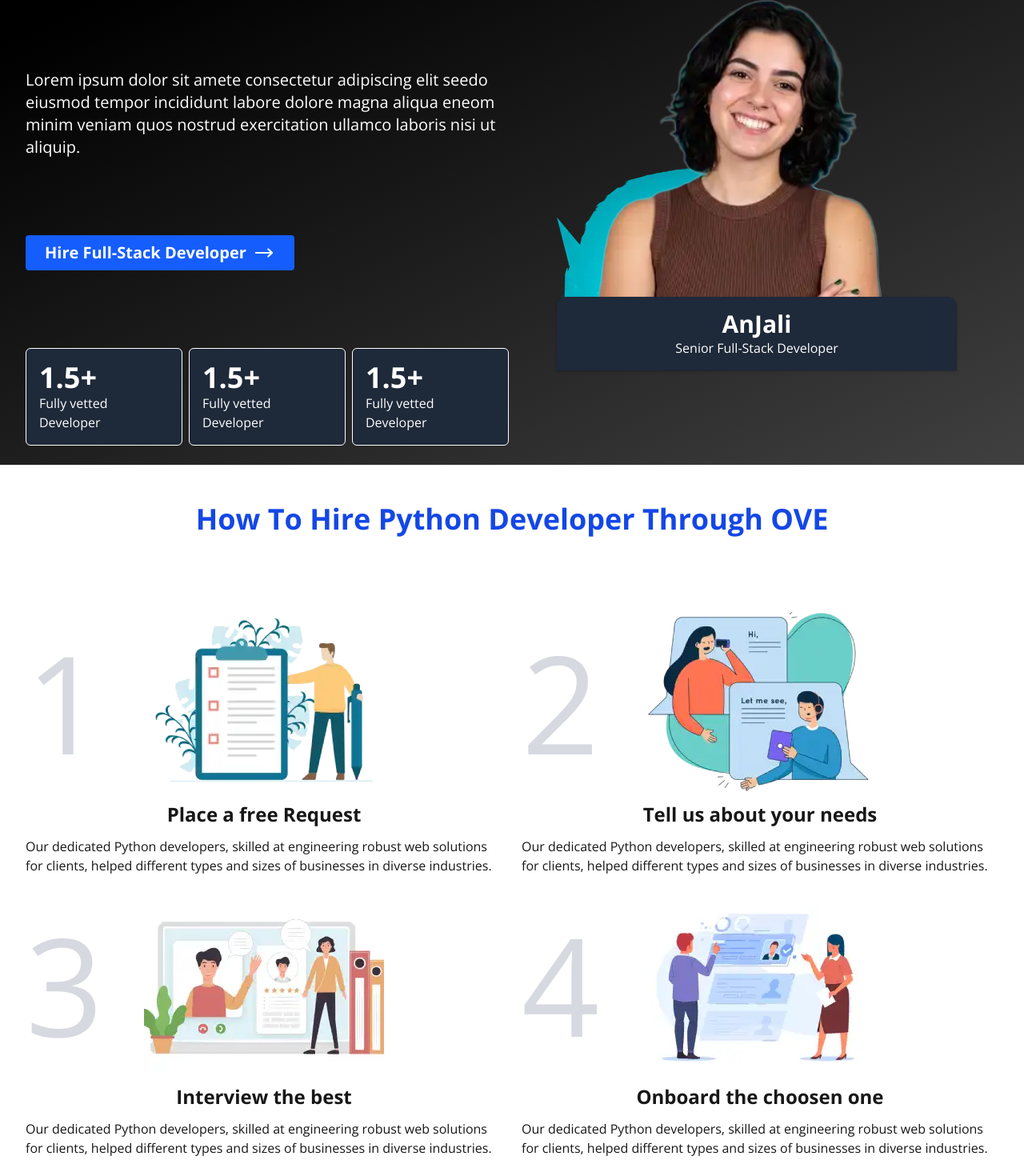
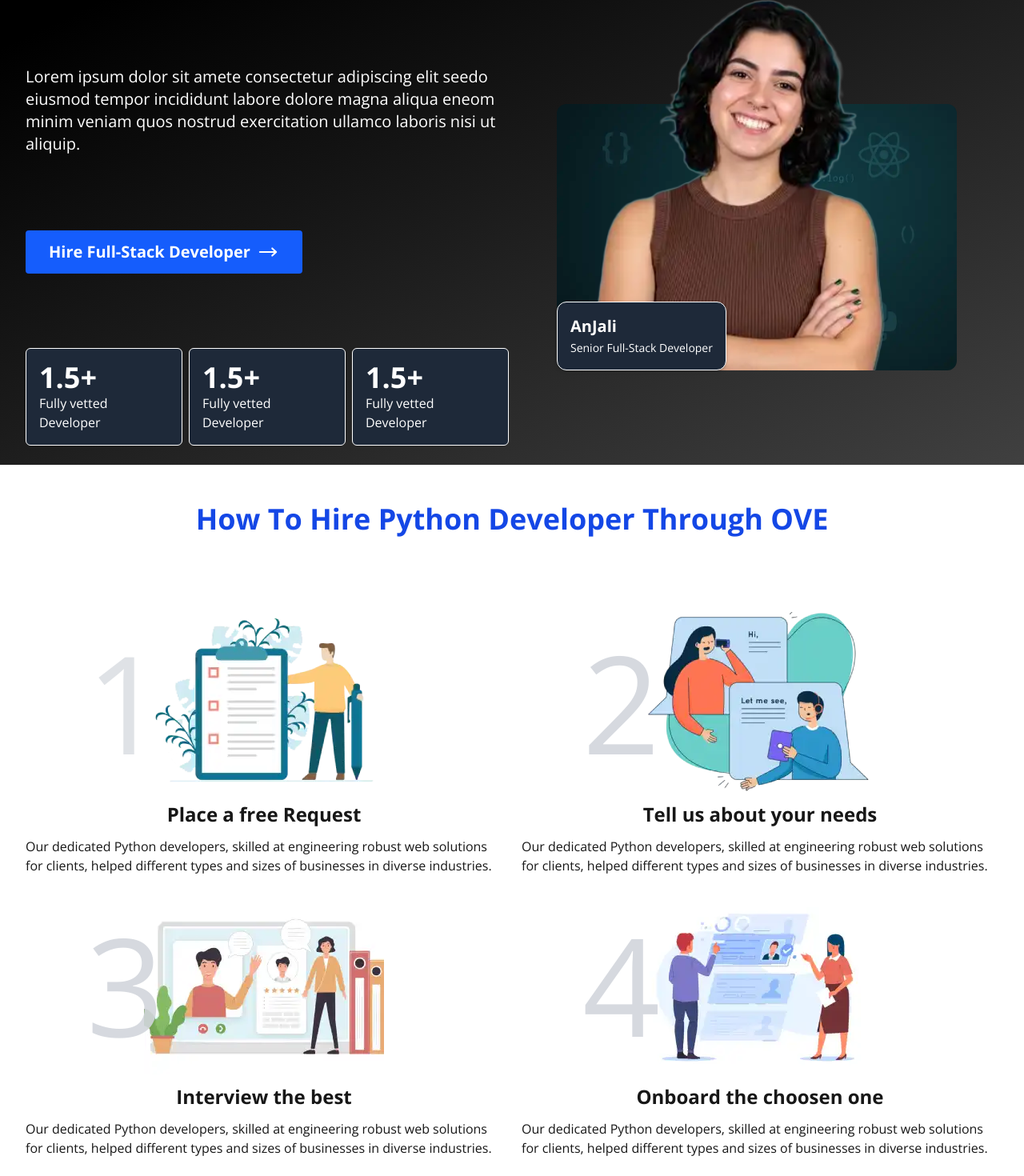
Before and after one commit to faizdev007/OVE_Web, a Next.js app: page /hire in a window 1280 px wide. Shown: the part 253-1723 px from the top of the page at 80% size. Built offline with nearby package versions, Linux system fonts and the light colour scheme; what tailwindcss-animated would draw is missing.

Commit message:
update skill page

```diff
--- a/app/hire/page.tsx
+++ b/app/hire/page.tsx
@@ -1,5 +1,6 @@
 'use client';
 
+import FaqSection from "@/components/Homepage/faq";
 import Image from "next/image";
 import { useState } from 'react';
 import { Autoplay, Navigation } from "swiper/modules";
@@ -58,10 +59,10 @@ export default function Hire()
         <>
         <div className="relative -top-15 2xl:top-0">
             <section className="blackgradiant md:h-screen 2xl:h-[600] pt-16 lg:flex gap-2 dark:bg-gray-800 text-white relative px-4 sm:px-6 lg:px-8 mx-auto">
-                <div className="flex w-full flex-col justify-between gap-8 items-center md:items-start py-6">
+                <div className="flex w-full flex-col h-full justify-between gap-8 items-center md:items-start py-6">
                     <h1 className="text-blue-700 md:text-6xl text-3xl font-bold">Hire Full-Stack Developer</h1>
                     <p className="md:text-xl text-sm">Lorem ipsum dolor sit amete consectetur adipiscing elit seedo eiusmod tempor incididunt labore dolore magna aliqua eneom minim veniam quos nostrud exercitation ullamco laboris nisi ut aliquip. </p>
-                    <button className="bg-blue-600 p-2 rounded w-max md:text-xl px-6 font-bold cursor-pointer flex gap-2 items-center">Hire Full-Stack Developer
+                    <button className="bg-blue-600 p-2 rounded w-max md:text-xl px-6 font-bold border-5 border-blue-100/0 cursor-pointer flex gap-2 items-center hover:border-blue-500/90">Hire Full-Stack Developer
                         <svg xmlns="http://www.w3.org/2000/svg" viewBox="0 0 20 20" fill="currentColor" className="size-7 font-bold">
                             <path fillRule="evenodd" d="M2 10a.75.75 0 0 1 .75-.75h12.59l-2.1-1.95a.75.75 0 1 1 1.02-1.1l3.5 3.25a.75.75 0 0 1 0 1.1l-3.5 3.25a.75.75 0 1 1-1.02-1.1l2.1-1.95H2.75A.75.75 0 0 1 2 10Z" clipRule="evenodd" />
                         </svg>
@@ -84,12 +85,12 @@ export default function Hire()
                 <div className="w-full lg:flex items-center hidden relative justify-center">
                     <div className="aspect-[1/1] md:absolute z-30">
                         <div className="absolute z-20 bottom-0">
-                            <Image src={'/assets/hire/Pbg.webp'} alt="PBG" width={500} height={500} className="h-auto w-auto"/>
+                            <Image src={'/assets/hire/devbg.webp'} alt="PBG" width={1000} height={1000} className="rounded-xl"/>
                         </div>
                         <Image src={'/assets/hire/anjali.png'} alt="developer" width={500} height={500} className="relative z-40"/>
-                        <div className="absolute text-center z-40 bg-gray-800 bottom-0 w-full p-4 rounded-t-xl shadow-sm drop-shadow">
-                            <h3 className="md:text-3xl font-bold">AnJali</h3>
-                            <span>Senior Full-Stack Developer</span>
+                        <div className="absolute border z-40 bg-gray-800 bottom-0 p-4 rounded-xl shadow-sm drop-shadow">
+                            <h3 className="md:text-xl font-bold">AnJali</h3>
+                            <span className="text-sm">Senior Full-Stack Developer</span>
                         </div>
                     </div>
                 </div>
@@ -98,40 +99,40 @@ export default function Hire()
                 <h2 className="text-blue-700 mb-18 capitalize text-center font-bold text-4xl">How to Hire Python developer through OVE</h2>
                 <div className="grid 2xl:grid-cols-4 md:grid-cols-2 gap-6 mb-6">
                     <div className="flex relative flex-col items-center gap-3">
-                        <div className="relative z-10 w-full flex flex-col justify-center items-center">
-                            <span className="text-[170px] z-20 text-gray-300/90 absolute start-0 w-full h-full flex items-center ">1</span>
-                            <Image alt="imge" src={'/assets/hire/step1.webp'} width={300} height={300}/>
+                        <div className="relative z-10 w-max px-18 flex flex-col justify-center items-center">
+                            <span className="text-[170px] z-20 text-gray-300/70 absolute start-0 w-full h-full flex items-center ">1</span>
+                            <Image alt="imge" src={'/assets/hire/step1.webp'} width={400} height={400} className="w-auto h-auto"/>
                         </div>
                         <h3 className="md:text-2xl text-center text-xl font-bold">Place a free Request</h3>
                         <p>Our dedicated Python developers, skilled at engineering robust web solutions for clients, helped different types and sizes of businesses in diverse industries.</p>
                     </div>
                     <div className="flex flex-col relative items-center gap-3">
-                        <div className="relative w-full z-10 flex flex-col justify-center items-center">
+                        <div className="relative w-max z-10 px-18 flex flex-col justify-center items-center">
                             <span className="text-[170px] z-20 text-gray-300/90 absolute start-0 w-full h-full flex items-center ">2</span>
-                            <Image alt="imge" src={'/assets/hire/step2.webp'} width={300} height={300}/>
+                            <Image alt="imge" src={'/assets/hire/step2.webp'} width={400} height={400} className="w-auto h-auto"/>
                         </div>
                         <h3 className="md:text-2xl text-center text-xl font-bold">Tell us about your needs</h3>
                         <p>Our dedicated Python developers, skilled at engineering robust web solutions for clients, helped different types and sizes of businesses in diverse industries.</p>
                     </div>
                     <div className="flex flex-col relative items-center gap-3">
-                        <div className="relative w-full z-10 flex flex-col justify-center items-center">
+                        <div className="relative w-max z-10 px-18 flex flex-col justify-center items-center">
                             <span className="text-[170px] z-20 text-gray-300/90 absolute start-0 w-full h-full flex items-center ">3</span>
-                            <Image alt="imge" src={'/assets/hire/step3.webp'} width={300} height={300}/>
+                            <Image alt="imge" src={'/assets/hire/step3.webp'} width={400} height={400} className="w-auto h-auto"/>
                         </div>
                         <h3 className="md:text-2xl text-center text-xl font-bold">Interview the best</h3>
                         <p>Our dedicated Python developers, skilled at engineering robust web solutions for clients, helped different types and sizes of businesses in diverse industries.</p>
                     </div>
                     <div className="flex flex-col relative items-center gap-3">
-                        <div className="relative w-full z-10 flex flex-col justify-center items-center">
+                        <div className="relative w-max z-10 px-18 flex flex-col justify-center items-center">
                             <span className="text-[170px] z-20 text-gray-300/90 absolute start-0 w-full h-full flex items-center ">4</span>
-                            <Image alt="imge" src={'/assets/hire/step4.webp'} width={300} height={300}/>
+                            <Image alt="imge" src={'/assets/hire/step4.webp'} width={400} height={400} className="w-auto h-auto"/>
                         </div>
                         <h3 className="md:text-2xl text-center text-xl font-bold">Onboard the choosen one</h3>
                         <p>Our dedicated Python developers, skilled at engineering robust web solutions for clients, helped different types and sizes of businesses in diverse industries.</p>
                     </div>
                 </div>
                 <div className="flex justify-center">
-                    <button className="bg-blue-600 p-2 rounded w-max xl:text-3xl md:text-xl text-white px-6 font-bold cursor-pointer">Hire With Confidence</button>
+                    <a href="/contact" className="bg-blue-600 p-2 rounded w-max xl:text-3xl md:text-xl text-white px-6 font-bold cursor-pointer">Hire With Confidence</a>
                 </div>
             </section>
 
@@ -275,9 +276,7 @@ export default function Hire()
                     </div>
                 </div>
             </section>
-            <section>
-
-            </section>
+            <FaqSection/>
         </div>
         </>
     );
--- a/app/page.tsx
+++ b/app/page.tsx
@@ -17,11 +17,11 @@ export default function Home() {
     <>
       <Herosection/>
       <DevelopersSlider/>
+      <HireBy/>
       <HiringProcess/>
       <TrustedBySection/>
       <WhyChooseUs/>
       <OurProjectsSlider/>
-      <HireBy/>
       <FaqSection/>
     </>
   );
--- a/components/Homepage/developer.js
+++ b/components/Homepage/developer.js
@@ -65,7 +65,7 @@ export default function DevelopersSlider() {
           {developers.map((dev, index) => (
             <SwiperSlide key={index}>
               {/* style={{border:`3px solid ${dev.color}`}} */}
-              <div className={`bg-black flex flex-col justify-around mt-30 aspect-[1/1.3] text-white relative rounded-xl shadow-lg animate-fade animate-duration-1000 animate-delay-${index}00 animate-ease-linear hover:shadow-2xl ${isVisible ? 'opacity-100' : 'opacity-0 pointer-events-none'}`} style={{border:`3px solid ${dev.color}`}}>
+              <div className={`bg-blue-900 flex flex-col justify-around mt-30 aspect-[1/1.3] text-white relative rounded-xl shadow-lg animate-fade animate-duration-1000 animate-delay-${index}00 animate-ease-linear hover:shadow-2xl ${isVisible ? 'opacity-100' : 'opacity-0 pointer-events-none'}`} style={{border:`3px solid ${dev.color}`}}>
                 <div className="relative w-2/3 aspect-[2/1] mx-auto mb-4">
                   <div className='overflow-hidden absolute -top-25 border border-gray-800 z-20 rounded-full absolute aspect-[1/1] mt-4'>
                     {/* Profile Image with Border and Hover Effect */}
```
Also changed, not shown: public/assets/hire/devbg.webp (added).
